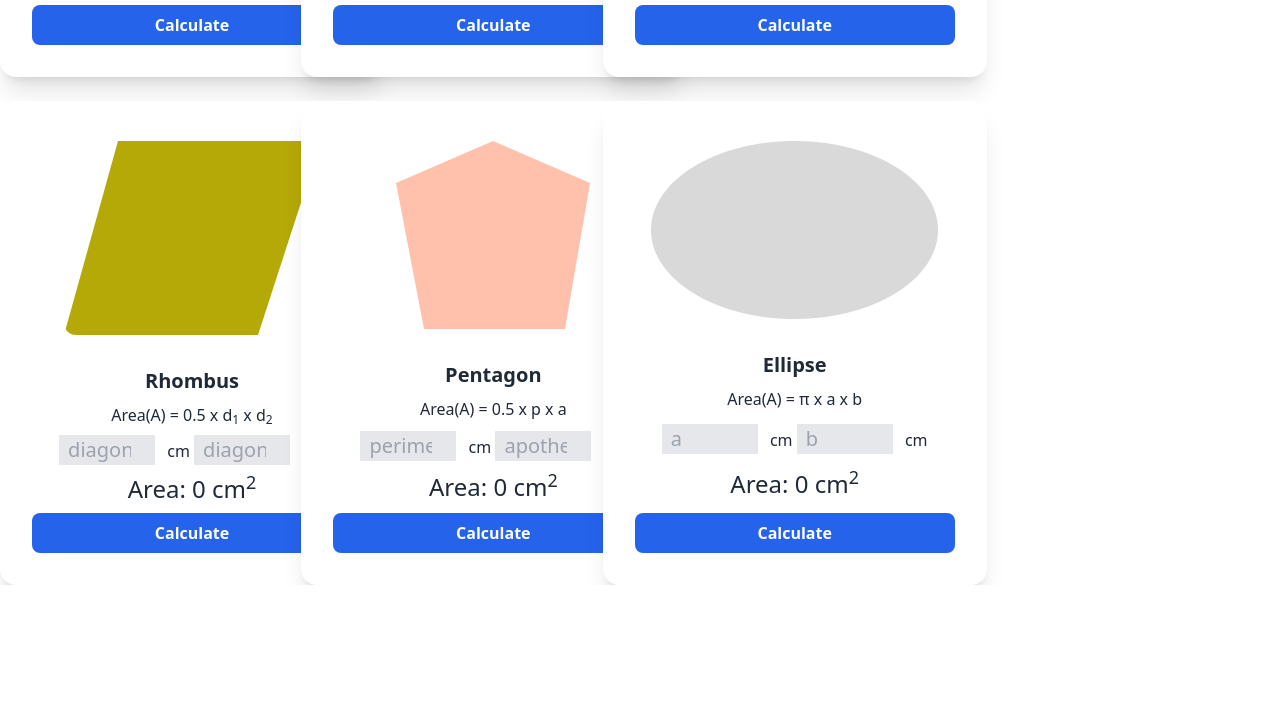
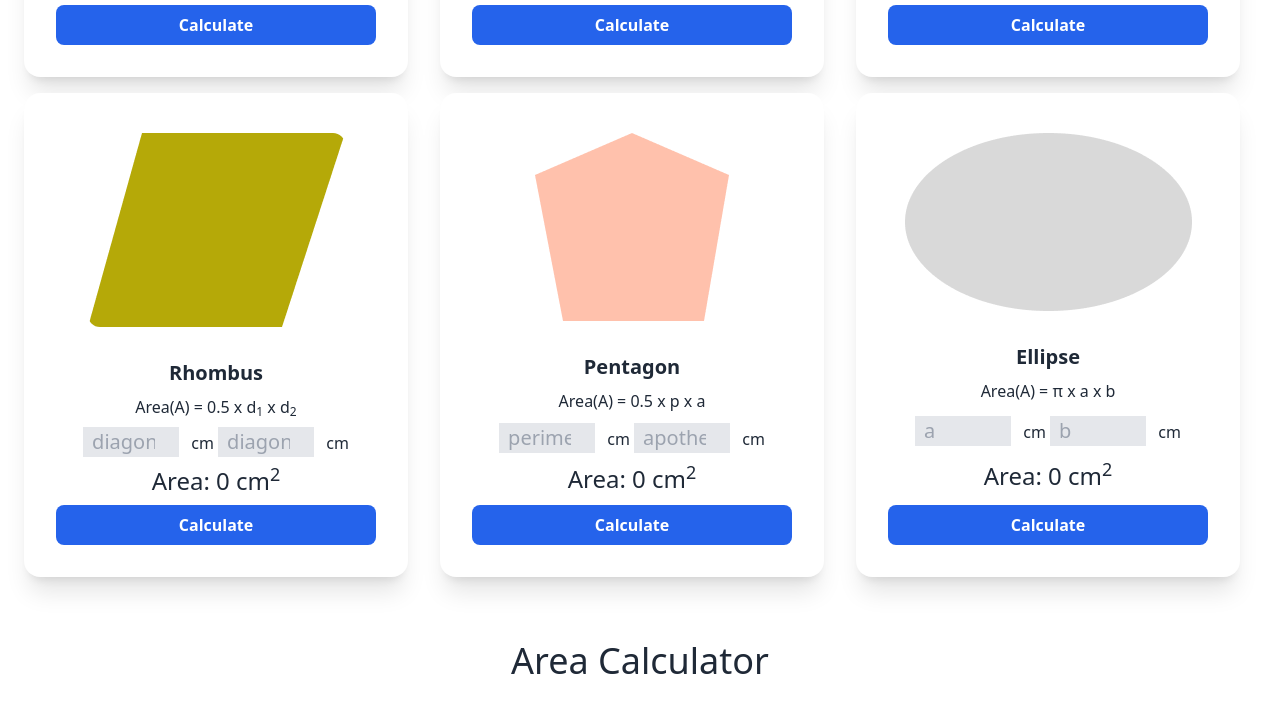
Before and after one commit to MdMehediHasan22/geometry-calculator, a plain HTML site: page index.html in a window 1280 px wide. Shown: the part 407-1128 px from the top of the page. Before the commit the page ends 992 px from the top, so only its background shows below. Drawn offline with nearby package versions, Linux system fonts and the light colour scheme.

Commit message:
updated overall

```diff
--- a/index.html
+++ b/index.html
@@ -10,14 +10,15 @@
 </head>
 
 <body>
-    <header>
+<!-- main section -->
+ <main class="max-w-screen-xl mx-auto px-6">
+    <!-- container-->
+    <div class="flex flex-col lg:flex-row gap-8">
 
-    </header>
-    <main>
-        <!-- container-->
-        <div class="flex flex-col lg:flex-row">
-            <!-- shape container -->
-            <div class="flex-1 grid grid-cols-1 md:grid-cols-2 lg:grid-cols-3 gap-6">
+        <!-- Product Cards Section -->
+        <div class="flex-1">
+
+            <div class="grid grid-cols-1 md:grid-cols-2 lg:grid-cols-3 gap-4 mb-10">
                         <!-- first card -->
                         <div class="card bg-base-100 w-96 shadow-xl">
                             <figure class="px-10 pt-10">
@@ -144,14 +145,13 @@
                               <button id="btn-calculate-6" class="bg-blue-600 w-full py-2 rounded-lg text-white font-semibold hover:bg-blue-500">Calculate</button>
                             </div>
                           </div>
+        </div>
 
-            </div>
-            <!-- area calculator -->
-            <div class="w-full max-w-md mx-auto p-4 sm:p-6 lg:w-[400px]">
+        <!-- Area Calculator -->
+        <div class="w-full max-w-xs mx-auto p-4 sm:p-6 lg:max-w-md">
             <div class="text-2xl sm:text-3xl lg:text-4xl text-center mb-4">Area Calculator</div>
             <div id="calculation-entry" class="space-y-2"></div>
         </div>
-
     </div>
 </main>
 <script src="/scripts/utilities.js"></script>
```
Lines whose indentation alone changed are shown as unchanged.
